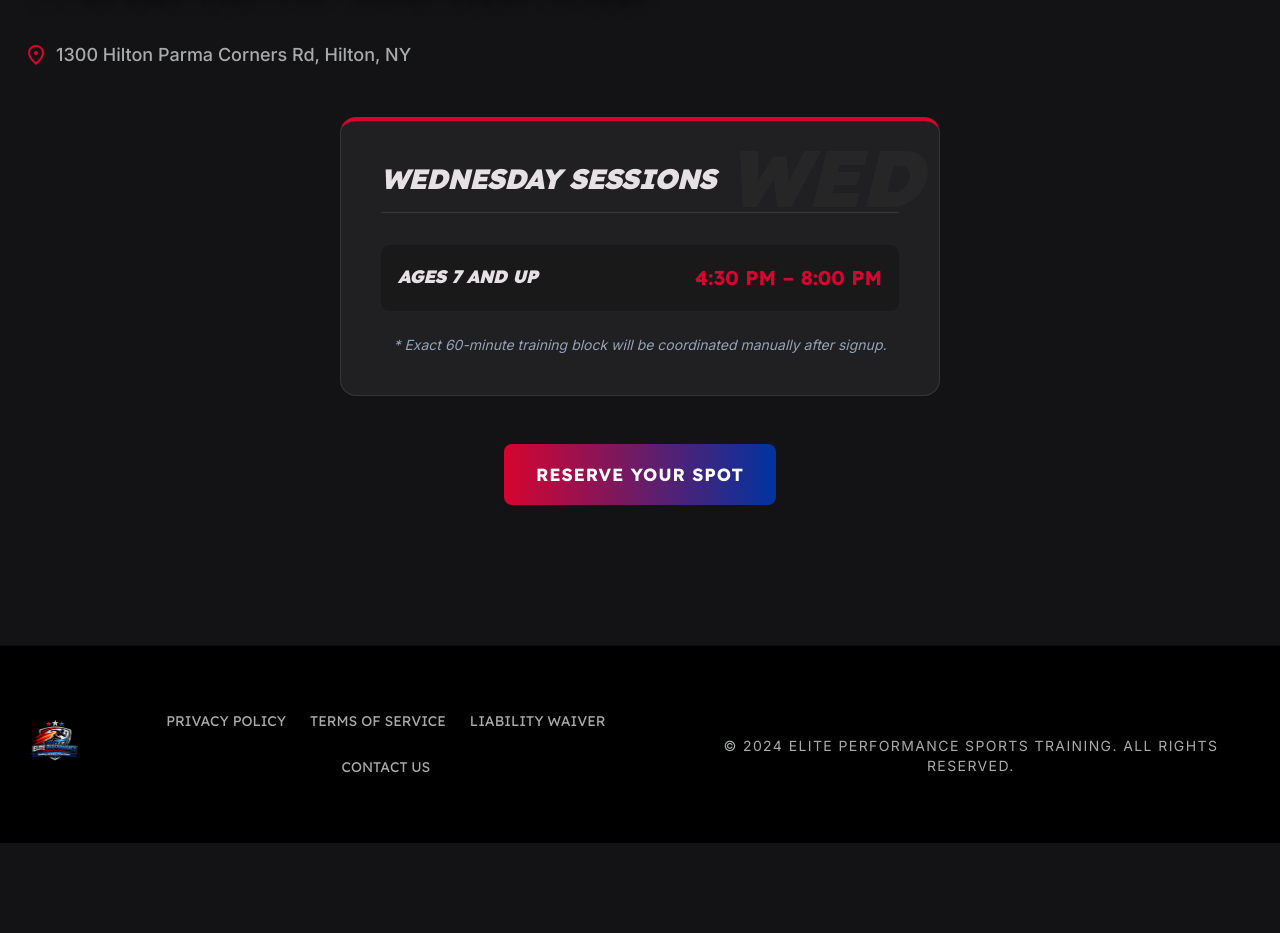
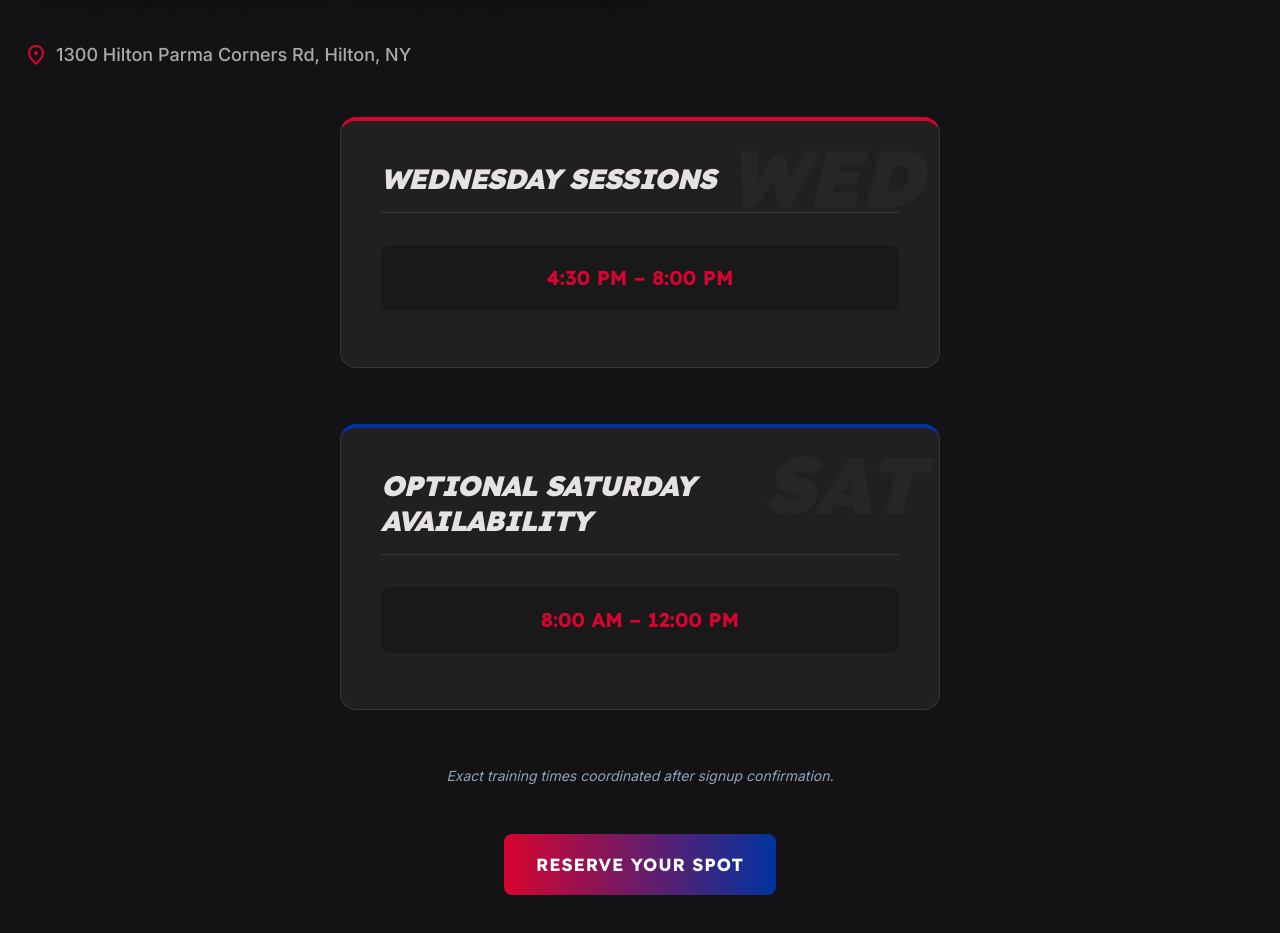
Before and after one commit to RayBah0-0/Elite-Performance, a React (Vite) app: page /schedule in a window 1280 px wide. Shown: the part 275-1208 px from the top of the page. Before the commit the page ends 1118 px from the top, so only its background shows below. Built offline with nearby package versions, Linux system fonts and the light colour scheme; no server answers.

Commit message:
Remove liability waiver link from footer and update schedule with Saturday availability

```diff
--- a/src/components/Footer.jsx
+++ b/src/components/Footer.jsx
@@ -10,7 +10,6 @@ export default function Footer() {
         <nav className="footer-nav">
           <Link to="/privacy">Privacy Policy</Link>
           <Link to="/terms">Terms of Service</Link>
-          <a href="/LIABILITY WAIVER.pdf" download="Elite Performance Liability Waiver.pdf">Liability Waiver</a>
           <Link to="/contact">Contact Us</Link>
         </nav>
         <p className="copyright text-muted text-sm uppercase tracking-widest text-center mt-6">
--- a/src/pages/Schedule.jsx
+++ b/src/pages/Schedule.jsx
@@ -15,19 +15,29 @@ export default function Schedule() {
         </div>
 
         <div className="schedule-grid" style={{ gridTemplateColumns: '1fr', maxWidth: '600px', margin: '0 auto' }}>
-          <div className="schedule-card border-top-primary">
+          <div className="schedule-card border-top-primary" style={{ marginBottom: '1.5rem' }}>
             <div className="day-bg-text">WED</div>
             <h3 className="schedule-day-title">Wednesday Sessions</h3>
             <div className="schedule-rows stagger-animate visible">
-              <div className="schedule-row">
-                <div className="schedule-info"><h4>Ages 7 and Up</h4></div>
+              <div className="schedule-row" style={{ justifyContent: 'center' }}>
                 <div className="schedule-time text-primary">4:30 PM – 8:00 PM</div>
               </div>
             </div>
-            <p className="text-slate-400 text-sm mt-6 text-center italic">
-              * Exact 60-minute training block will be coordinated manually after signup.
-            </p>
           </div>
+
+          <div className="schedule-card border-top-secondary">
+            <div className="day-bg-text">SAT</div>
+            <h3 className="schedule-day-title">Optional Saturday Availability</h3>
+            <div className="schedule-rows stagger-animate visible">
+              <div className="schedule-row" style={{ justifyContent: 'center' }}>
+                <div className="schedule-time text-primary">8:00 AM – 12:00 PM</div>
+              </div>
+            </div>
+          </div>
+
+          <p className="text-slate-400 text-sm mt-6 text-center italic">
+            Exact training times coordinated after signup confirmation.
+          </p>
         </div>
 
         <div className="text-center mt-12">
```
